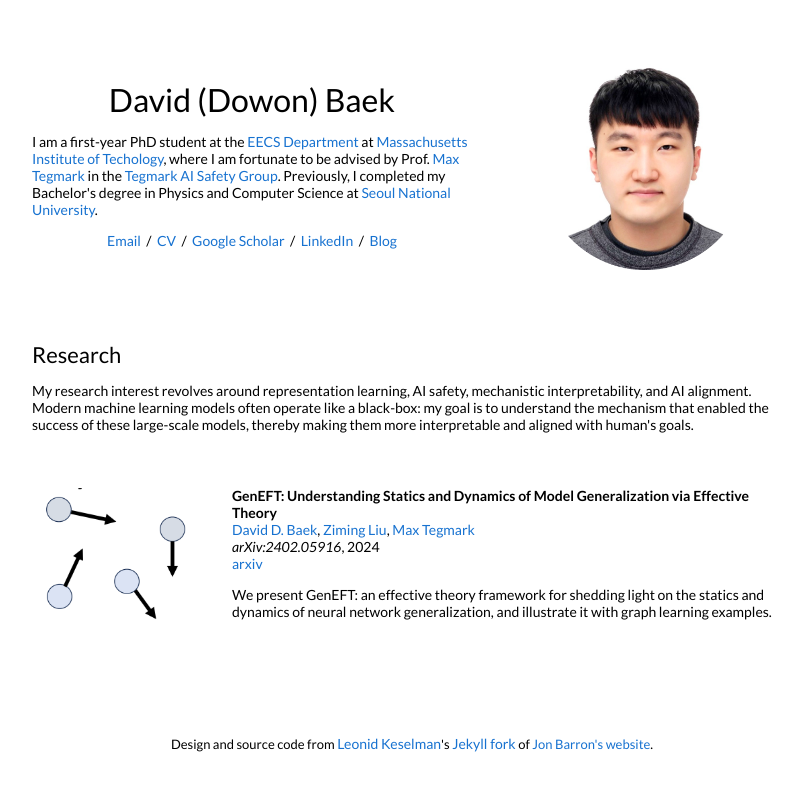
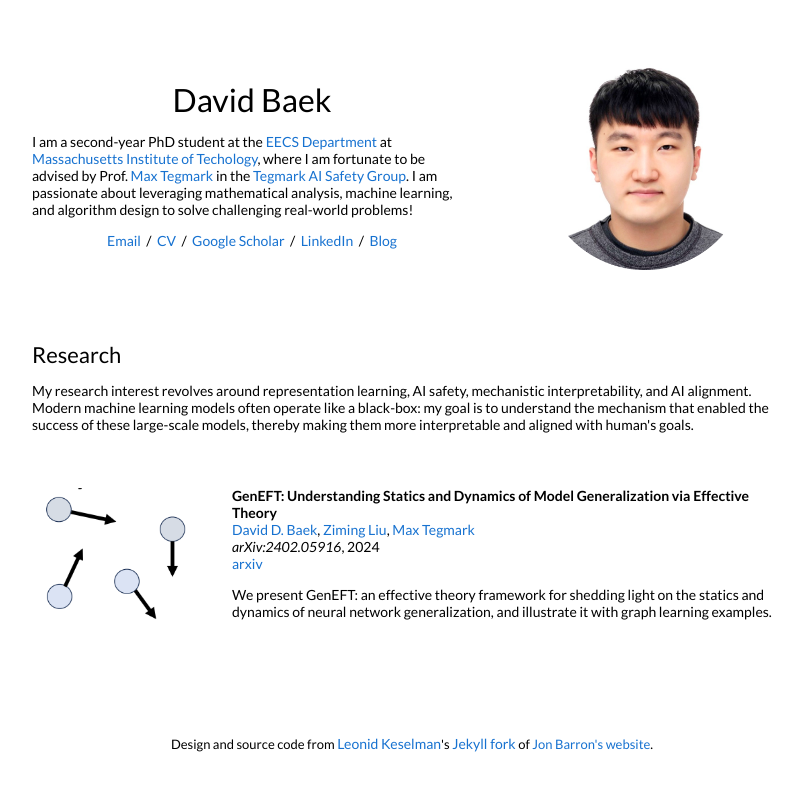
Before and after one commit to david-baek/david-baek.github.io, a Jekyll site: the page built from _posts/2024-02-08-geneft.markdown, in a window 1280 px wide. Shown: the top 791 px of the page, without its empty margins (228-1030 px from the left). Built offline with Jekyll 4.4.1, drawn with Linux system fonts in a browser that asks for light colours.

Commit message:
Update 2024

```diff
--- a/_layouts/default.html
+++ b/_layouts/default.html
@@ -25,9 +25,9 @@
           <tr style="padding:0px">
             <td style="padding:2.5%;width:60%;vertical-align:middle">
               <h1>
-                David (Dowon) Baek
+                David Baek
               </h1>
-              <p>I am a first-year PhD student at the <a href="https://eecs.mit.edu/">EECS Department</a> at <a href="https://www.mit.edu/">Massachusetts Institute of Techology</a>, where I am fortunate to be advised by Prof. <a href="https://space.mit.edu/home/tegmark/">Max Tegmark</a> in the <a href="https://tegmark.org/">Tegmark AI Safety Group</a>. Previously, I completed my Bachelor's degree in Physics and Computer Science at <a href="https://en.snu.ac.kr/">Seoul National University</a>.
+              <p>I am a second-year PhD student at the <a href="https://eecs.mit.edu/">EECS Department</a> at <a href="https://www.mit.edu/">Massachusetts Institute of Techology</a>, where I am fortunate to be advised by Prof. <a href="https://space.mit.edu/home/tegmark/">Max Tegmark</a> in the <a href="https://tegmark.org/">Tegmark AI Safety Group</a>. I am passionate about leveraging mathematical analysis, machine learning, and algorithm design to solve challenging real-world problems!
               </p>
 
               <p style="text-align:center">
```
Also changed, not shown: 1 other file.
